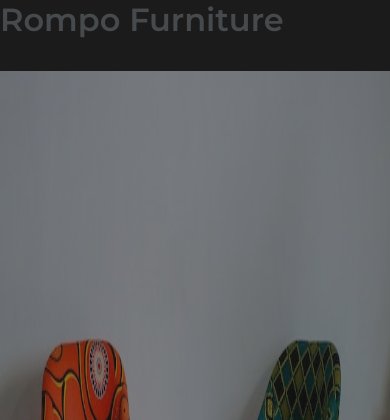
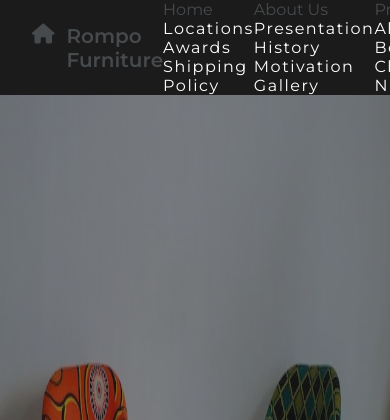
Before and after one commit to DumitracheFlorentin/furniture-website, a web app: file index.html in a window 390 px wide; the page is wider, and only the part inside the window is pictured. Shown: the top 420 px of that part. Run offline with its HTML, style and script files only (its server is not run), Linux system fonts and the light colour scheme.

Commit message:
1st part of nav

```diff
--- a/index.html
+++ b/index.html
@@ -21,8 +21,9 @@
     <meta name="theme-color" content="#ffffff">
   </head>
   <body>
-    <header id="header" class="header">
+    <header id="header" class="header container">
       <div class="logo">
+        <i class="fa-solid fa-house"></i>
         <h1>Rompo <span>Furniture</span></h1>
       </div>
       <nav class="nav">
--- a/resurse/css/components/navbar/navbar.css
+++ b/resurse/css/components/navbar/navbar.css
@@ -1,81 +1,18 @@
-.nav {
+#header {
   display: flex;
-  flex-direction: row;
-  justify-content: space-between;
   align-items: center;
-  padding: 1rem 0; }
-  .nav .logo {
+  justify-content: space-between; }
+  #header .logo {
     display: flex;
-    align-items: center;
-    justify-content: center; }
-    .nav .logo .icon {
-      width: 1.25rem;
-      height: 1.25rem;
-      margin-right: 0.5rem;
-      fill: white; }
-    .nav .logo .title {
-      font-weight: 400;
-      text-transform: uppercase;
-      letter-spacing: 7px;
-      font-size: 1.5rem; }
-  .nav .menu {
-    display: flex;
-    justify-content: space-between;
-    align-items: center; }
-    .nav .menu .dropdown {
-      margin-right: 0.75rem;
-      position: relative;
-      display: inline-block; }
-      .nav .menu .dropdown .button {
-        color: white;
-        padding: 16px;
-        font-size: 16px;
-        border: none; }
-      .nav .menu .dropdown .content {
-        display: none;
-        position: absolute;
-        background-color: #f1f1f1;
-        min-width: 160px;
-        box-shadow: 0px 8px 16px 0px rgba(0, 0, 0, 0.2);
-        z-index: 1; }
-        .nav .menu .dropdown .content a {
-          color: black;
-          padding: 12px 16px;
-          text-decoration: none;
-          display: block; }
-          .nav .menu .dropdown .content a:hover {
-            background-color: #ddd; }
-      .nav .menu .dropdown:hover .content {
-        display: block; }
-  .nav .hamburger {
+    justify-content: center;
+    cursor: pointer; }
+    #header .logo i {
+      margin: 0.05rem 0.75rem 0 0;
+      color: var(--text-gray);
+      font-size: 1.25rem; }
+    #header .logo h1 {
+      font-size: 1.25rem; }
+  #header nav #hamburger {
     display: none; }
-
-@media (max-width: 801px) {
-  .logo .title {
-    margin-top: 0.25rem;
-    font-size: 1rem !important; }
-  .logo .icon {
-    width: 0.25rem;
-    height: 0.25rem;
-    margin-right: 1rem; } }
-
-@media (max-width: 600px) {
-  .logo .icon {
-    width: 0.5rem;
-    height: 0.5rem; }
-  .logo .title {
-    display: none; }
-    .logo .title a {
-      font-size: 1.25rem !important; }
-  .menu {
-    display: none !important; }
-  .hamburger {
-    display: block !important;
-    cursor: pointer; }
-    .hamburger .line {
-      height: 0.2rem;
-      width: 2rem;
-      background-color: white;
-      border-radius: 25px; }
-      .hamburger .line:not(:last-child) {
-        margin-bottom: 0.3rem; } }
+  #header nav .menu {
+    display: flex; }
--- a/resurse/css/components/navbar/navbar.scss
+++ b/resurse/css/components/navbar/navbar.scss
@@ -1,130 +1,32 @@
-.nav {
+#header  {
   display: flex;
-  flex-direction: row;
+  align-items: center;
   justify-content: space-between;
-  align-items: center;
-  padding: 1rem 0;
-
-
 
   .logo {
     display: flex;
-    align-items: center;
     justify-content: center;
+    cursor: pointer;
 
-    .icon {
-      width: 1.25rem;
-      height: 1.25rem;
-      margin-right: 0.5rem;
-      fill: white;
+    i {
+      margin: 0.05rem 0.75rem 0 0;
+      color: var( --text-gray);
+      font-size: 1.25rem;
     }
 
-    .title {
-      font-weight: 400;
-      text-transform: uppercase;
-      letter-spacing: 7px;
-      font-size: 1.5rem;
+    h1 {
+      font-size: 1.25rem;
     }
   }
 
-  .menu {
-    display: flex;
-    justify-content: space-between;
-    align-items: center;
+  nav {
+    #hamburger {
+      display: none;
+    }
 
-    .dropdown {
-      margin-right: 0.75rem;
-      position: relative;
-      display: inline-block;
-
-      .button {
-        color: white;
-        padding: 16px;
-        font-size: 16px;
-        border: none;
-      }
-
-      .content {
-        display: none;
-        position: absolute;
-        background-color: #f1f1f1;
-        min-width: 160px;
-        box-shadow: 0px 8px 16px 0px rgba(0,0,0,0.2);
-        z-index: 1;
-
-        a {
-          color: black;
-          padding: 12px 16px;
-          text-decoration: none;
-          display: block;
-
-          &:hover {
-            background-color: #ddd;
-          }
-        }
-      }
-
-      &:hover {
-        .content {
-          display: block;
-        }
-      }
+    .menu {
+      display: flex;
     }
   }
 
-  .hamburger {
-    display: none;
-  }
 }
-
-@media (max-width:801px) {
-  .logo {
-    .title {
-      margin-top: 0.25rem;
-      font-size: 1rem !important;
-    }
-
-
-    .icon {
-      width: 0.25rem;
-      height: 0.25rem;
-      margin-right: 1rem;
-    }
-  }
-}
-
-@media (max-width:600px) {
-  .logo {
-    .icon {
-      width: 0.5rem;
-      height: 0.5rem;
-    }
-
-    .title {
-      display: none;
-      a {
-        font-size: 1.25rem !important;
-      }
-    }
-  }
-
-  .menu {
-    display: none !important;
-  }
-
-  .hamburger {
-    display: block !important;
-    cursor: pointer;
-
-    .line {
-      height: 0.2rem;
-      width: 2rem;
-      background-color: white;
-      border-radius: 25px;
-
-      &:not(:last-child) {
-        margin-bottom: 0.3rem;
-      }
-    }
-  }
-}
```
